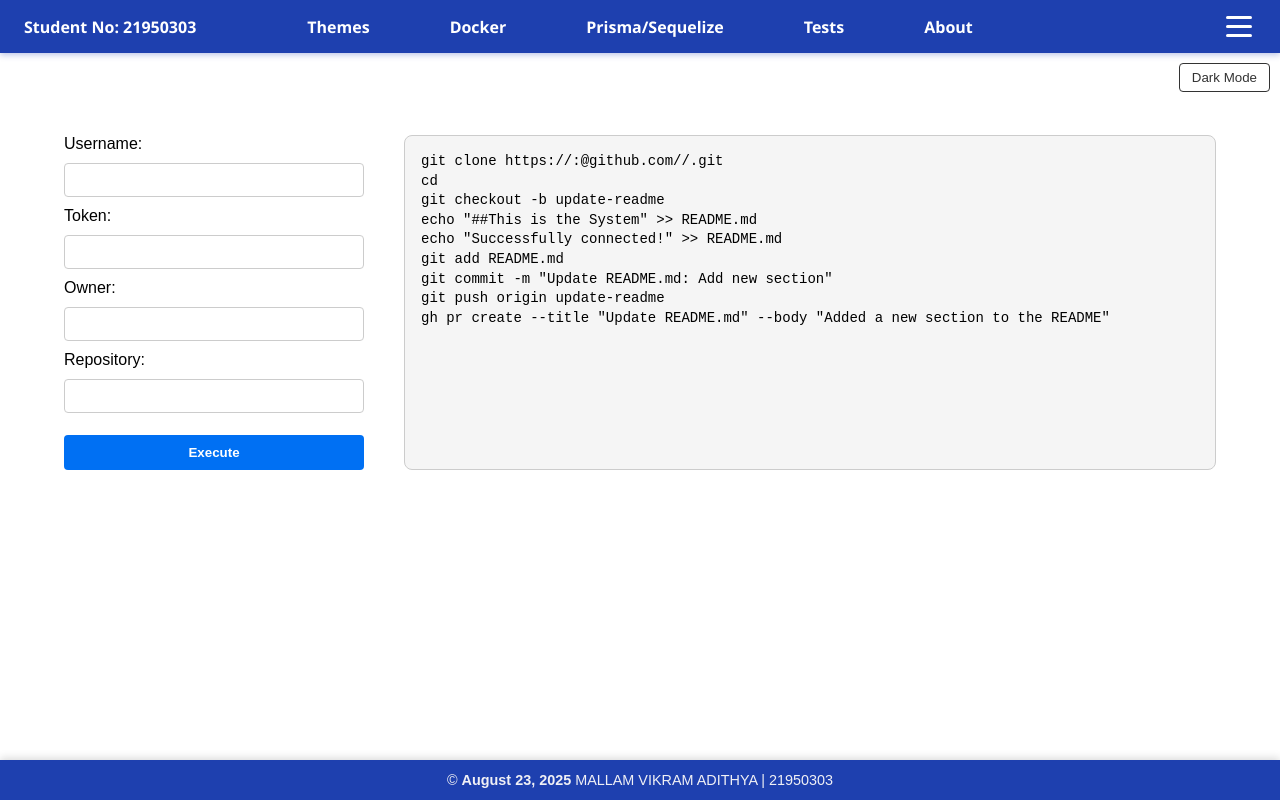
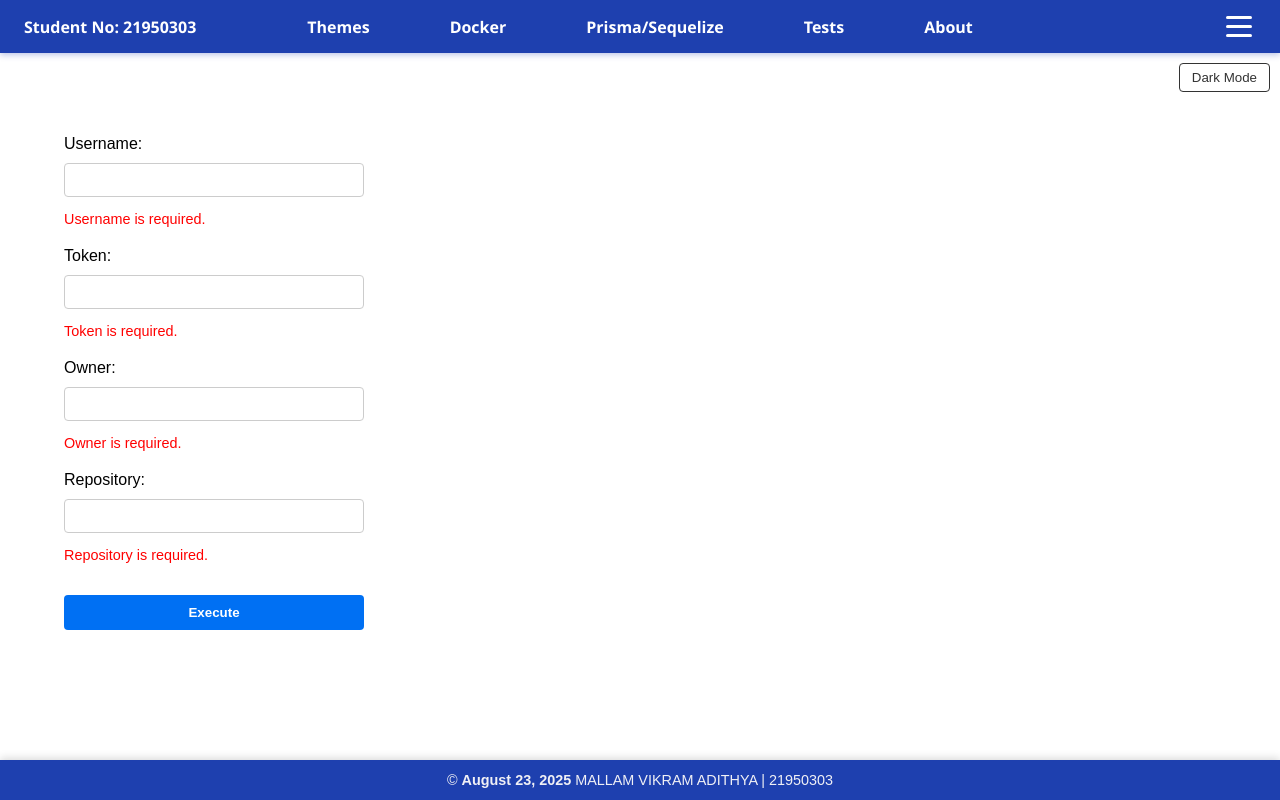
Before and after one commit to MALLAMVIKRAMADITHYA/cwaAssignment1, a Next.js app: page / in a window 1280 px wide. Both pictures are taken after a click on the button "Execute". Built offline with nearby package versions, Linux system fonts and the light colour scheme.

Commit message:
inputs validations for gitcode generator

```diff
--- a/app/Components/togglebutton.tsx
+++ b/app/Components/togglebutton.tsx
@@ -6,7 +6,7 @@ export default function DarkModeToggle() {
   const [darkMode, setDarkMode] = useState(false);
 
   useEffect(() => {
-    // On mount, check if user has dark mode enabled
+
     const isDark = localStorage.getItem('darkMode') === 'true';
     setDarkMode(isDark);
     toggleDarkClass(isDark);
--- a/app/globals.css
+++ b/app/globals.css
@@ -12,13 +12,13 @@ html, body {
 }
 
 .main-content {
-  min-height: calc(100vh - 120px); /* Adjust based on header/footer size */
+  min-height: calc(100vh - 120px);
   padding: 2rem;
 }
 
 .footer {
-  background-color:  #1e40af; /* Dark navy/blue */
-  color: #f0f0f5; /* Light text */
+  background-color:  #1e40af;
+  color: #f0f0f5;
   text-align: center;
   padding: 12px 24px;
   font-size: 0.9rem;
@@ -32,11 +32,11 @@ html, body {
 }
 
 .footer strong {
-  color: #f0f0f5; /* Accent color for your name/year */
+  color: #f0f0f5;
 }
-/* Default light theme styles */
 
-/* Dark mode styles */
+
+
 .dark body {
   background-color: #121212;
   color: #eee;
--- a/app/page.module.css
+++ b/app/page.module.css
@@ -49,3 +49,8 @@
   font-size: 14px;
   line-height: 1.4;
 }
+.error {
+  color: red;
+  font-size: 0.9rem;
+  margin: 4px 0 10px 0;
+}
--- a/app/page.tsx
+++ b/app/page.tsx
@@ -10,7 +10,37 @@ export default function HomePage() {
   const [repo, setRepo] = useState('');
   const [commands, setCommands] = useState('');
 
+  const [errors, setErrors] = useState({
+    username: '',
+    token: '',
+    owner: '',
+    repo: '',
+  });
+
   const handleExecute = () => {
+    const newErrors: typeof errors = {
+      username: '',
+      token: '',
+      owner: '',
+      repo: '',
+    };
+
+    // Field-specific validation
+    if (!username) newErrors.username = 'Username is required.';
+    if (!token) newErrors.token = 'Token is required.';
+    if (!owner) newErrors.owner = 'Owner is required.';
+    if (!repo) newErrors.repo = 'Repository is required.';
+
+    setErrors(newErrors);
+
+    // If there are any errors, do not continue
+    const hasErrors = Object.values(newErrors).some((error) => error !== '');
+    if (hasErrors) {
+      setCommands('');
+      return;
+    }
+
+    // No errors - proceed
     const generatedCommands = `
 git clone https://${username}:${token}@github.com/${owner}/${repo}.git
 cd ${repo}
@@ -22,6 +52,7 @@ git commit -m "Update README.md: Add new section"
 git push origin update-readme
 gh pr create --title "Update README.md" --body "Added a new section to the README"
     `;
+
     setCommands(generatedCommands.trim());
   };
 
@@ -30,15 +61,19 @@ gh pr create --title "Update README.md" --body "Added a new section to the READM
       <div className={styles.form}>
         <label>Username:</label>
         <input value={username} onChange={(e) => setUsername(e.target.value)} />
+        {errors.username && <p className={styles.error}>{errors.username}</p>}
 
         <label>Token:</label>
         <input value={token} onChange={(e) => setToken(e.target.value)} />
+        {errors.token && <p className={styles.error}>{errors.token}</p>}
 
         <label>Owner:</label>
         <input value={owner} onChange={(e) => setOwner(e.target.value)} />
+        {errors.owner && <p className={styles.error}>{errors.owner}</p>}
 
         <label>Repository:</label>
         <input value={repo} onChange={(e) => setRepo(e.target.value)} />
+        {errors.repo && <p className={styles.error}>{errors.repo}</p>}
 
         <button onClick={handleExecute}>Execute</button>
       </div>
```
Also changed, not shown: app/layout.tsx (+4 -4 lines).
